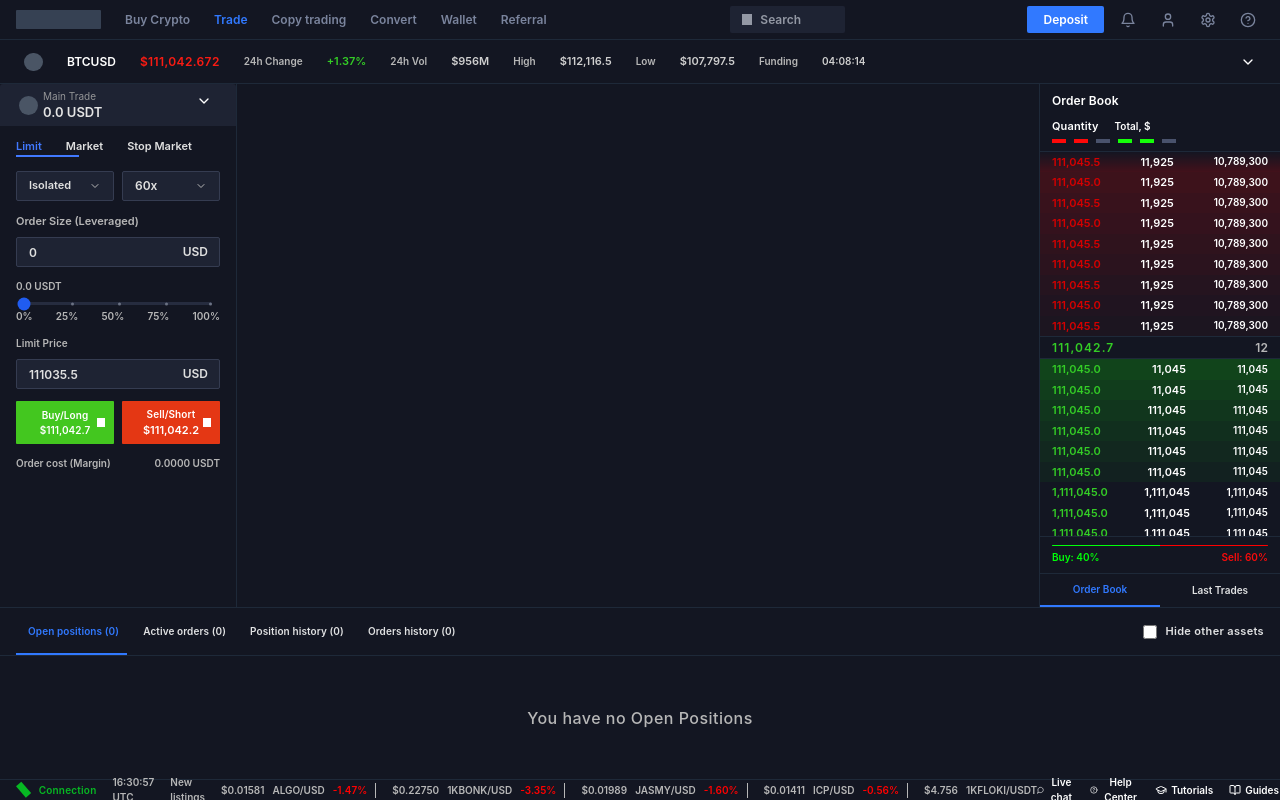
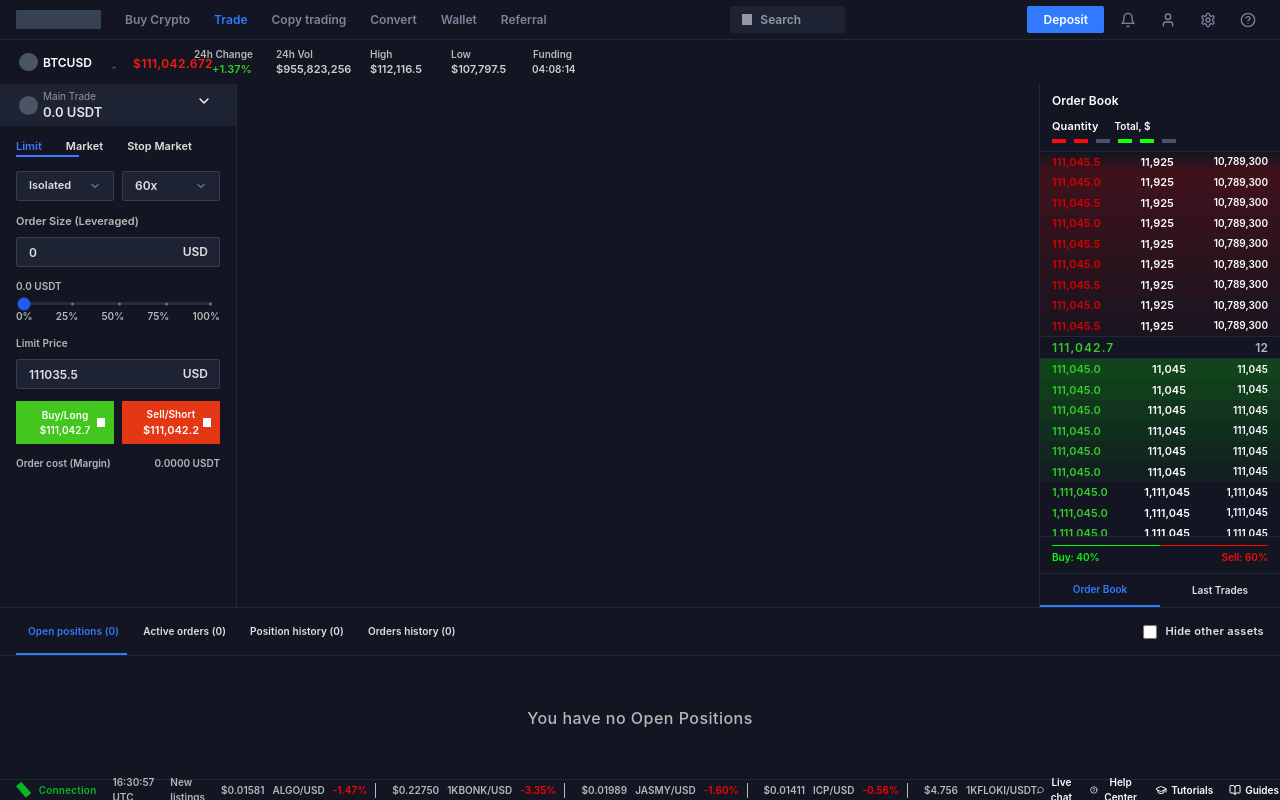
Before and after one commit to abdulahadofficial432-arch/Margexx, a Next.js app: page /trade in a window 1280 px wide. Built offline with nearby package versions, Linux system fonts and the light colour scheme.

Commit message:
Update trade page

```diff
--- a/app/trade/page.tsx
+++ b/app/trade/page.tsx
@@ -84,28 +84,59 @@ export default function TradePage() {
         </div>
       </header>
 
-      {/* Pair Info Bar */}
-      <div className="h-[44px] bg-[#131622] border-b border-gray-800 px-6 flex items-center gap-6">
-        <div className="w-[19px] h-[18px] rounded-full bg-gray-600"></div>
-        <div className="text-white text-[12px] font-semibold">{selectedPair}</div>
-        <div className="text-[#F91B13] text-[12px] font-semibold tracking-[0.36px]">
+      {/* Pair Info Bar - Above Chart */}
+      <div className="h-[44px] bg-[#131622] rounded-t-[3px] relative">
+        {/* Avatar Icon */}
+        <div className="absolute left-[19px] top-[13px] w-[19px] h-[18px] rounded-full bg-gray-600"></div>
+
+        {/* BTCUSD Text */}
+        <div className="absolute left-[43px] top-[14px] text-white text-[12px] font-semibold">
+          {selectedPair}
+        </div>
+
+        {/* Dropdown Arrow */}
+        <div className="absolute left-[110px] top-[25px] w-[8px] h-[5px]">
+          <ChevronDown className="w-[8px] h-[5px] text-white rotate-180" />
+        </div>
+
+        {/* Current Price */}
+        <div className="absolute left-[133px] top-[15px] text-[#F91B13] text-[12px] font-semibold tracking-[0.36px]">
           ${price.toLocaleString()}
         </div>
-        <div className="text-[#B7B7B7] text-[10px] font-semibold">24h Change</div>
-        <div className="text-[#34CD26] text-[11px] font-semibold">
+
+        {/* Labels Row 1 */}
+        <div className="absolute left-[194px] top-[7px] text-[#B7B7B7] text-[10px] font-semibold">
+          24h Change
+        </div>
+        <div className="absolute left-[276px] top-[7px] text-[#B7B7B7] text-[10px] font-semibold">
+          24h Vol
+        </div>
+        <div className="absolute left-[370px] top-[7px] text-[#B7B7B7] text-[10px] font-semibold">
+          High
+        </div>
+        <div className="absolute left-[451px] top-[7px] text-[#B7B7B7] text-[10px] font-semibold">
+          Low
+        </div>
+        <div className="absolute left-[533px] top-[7px] text-[#B7B7B7] text-[10px] font-semibold">
+          Funding
+        </div>
+
+        {/* Values Row 2 */}
+        <div className="absolute left-[212px] top-[21px] text-[#34CD26] text-[11px] font-semibold">
           {change24h >= 0 ? "+" : ""}{change24h}%
         </div>
-        <div className="text-[#B7B7B7] text-[10px] font-semibold">24h Vol</div>
-        <div className="text-[#CFCFCF] text-[11px] font-semibold">
-          ${(volume24h / 1000000).toFixed(0)}M
+        <div className="absolute left-[276px] top-[21px] text-[#CFCFCF] text-[11px] font-semibold">
+          ${volume24h.toLocaleString()}
         </div>
-        <div className="text-[#B7B7B7] text-[10px] font-semibold">High</div>
-        <div className="text-[#CFCFCF] text-[11px] font-semibold">${high24h.toLocaleString()}</div>
-        <div className="text-[#B7B7B7] text-[10px] font-semibold">Low</div>
-        <div className="text-[#CFCFCF] text-[11px] font-semibold">${low24h.toLocaleString()}</div>
-        <div className="text-[#B7B7B7] text-[10px] font-semibold">Funding</div>
-        <div className="text-[#CFCFCF] text-[10px] font-semibold">04:08:14</div>
-        <ChevronDown className="w-4 h-4 text-white ml-auto" />
+        <div className="absolute left-[370px] top-[21px] text-[#CFCFCF] text-[11px] font-semibold">
+          ${high24h.toLocaleString()}
+        </div>
+        <div className="absolute left-[451px] top-[21px] text-[#CFCFCF] text-[11px] font-semibold">
+          ${low24h.toLocaleString()}
+        </div>
+        <div className="absolute left-[532px] top-[22px] text-[#CFCFCF] text-[10px] font-semibold">
+          04:08:14
+        </div>
       </div>
 
       {/* Main Trading Interface */}
```
